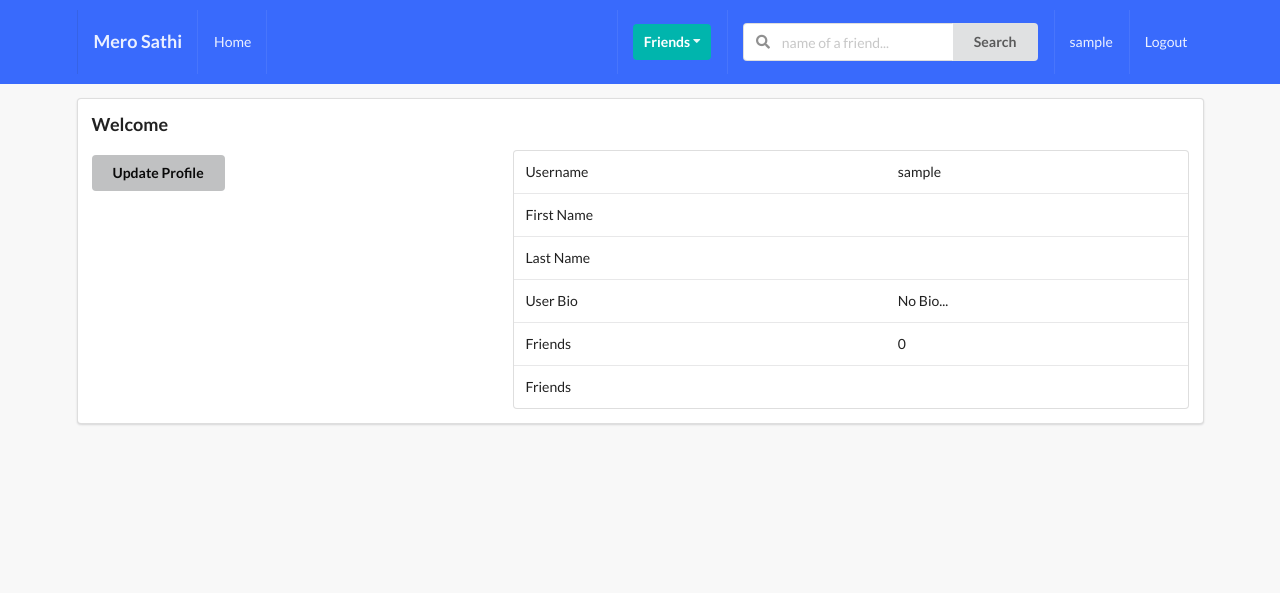
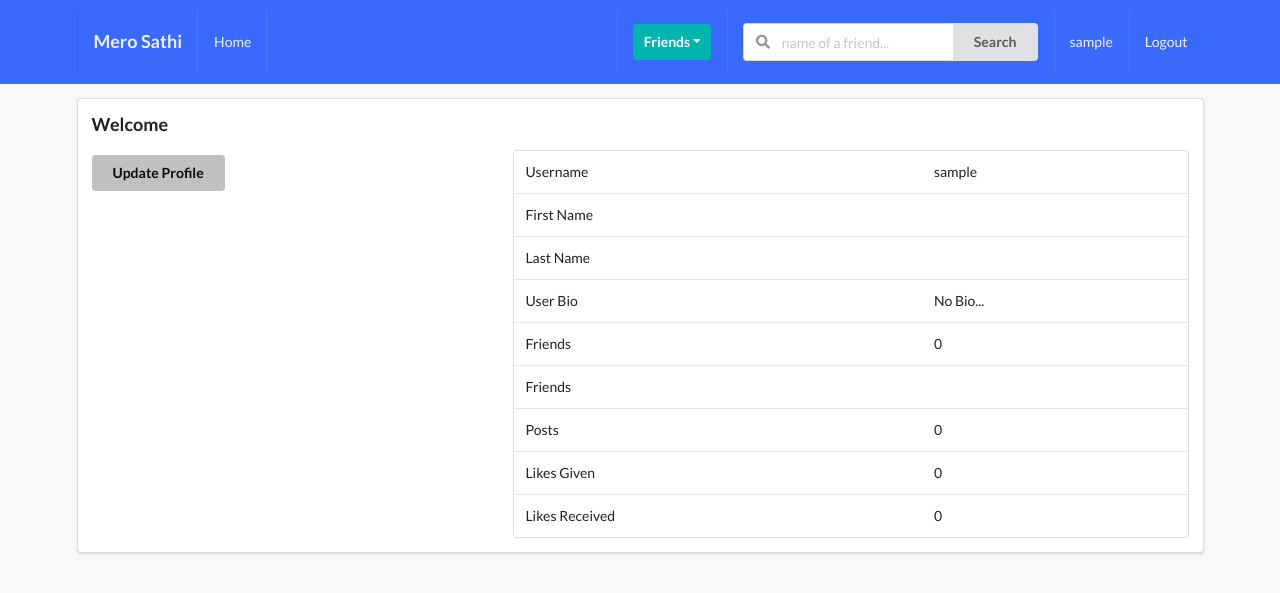
Before and after one commit to nofursad/pp4-merosathi, a Django app: page /userprofile/profilepage/ in a window 1280 px wide. Shown: the top 593 px of the page. Run offline with Django 4.2, Linux system fonts and the light colour scheme; the visitor is signed in with stand-in values (Sample User, id 1); data comes from the database, SQL or seed files in the repository; data that the repository does not hold is empty.

Commit message:
Add page for post and comment and function to like and unlike them

```diff
--- /dev/null
+++ b/post/urls.py
@@ -0,0 +1,9 @@
+from django.urls import path
+from .views import create_list_post_comment, like_unlike
+
+app_name = 'post'
+
+urlpatterns = [
+    path('', create_list_post_comment, name='create_list_post_comment'),
+    path('liked/', like_unlike, name='like_unlike'),
+]
--- a/pp4merosathi/urls.py
+++ b/pp4merosathi/urls.py
@@ -20,5 +20,7 @@ from .views import home_page
 urlpatterns = [
     path('admin/', admin.site.urls),
     path('', home_page, name='home_page'),
-    path('userprofile/', include('userprofile.urls', namespace='userprofile'))
+    path('userprofile/', include('userprofile.urls', namespace='userprofile')),
+    path('post/', include('post.urls', namespace='post')),
+
 ]
--- a/userprofile/models.py
+++ b/userprofile/models.py
@@ -23,6 +23,28 @@ class Profile(models.Model):
 
     def total_friends(self):
         return self.friends.all().count()
+
+    def total_posts(self):
+        return self.posts.all().count()
+
+    def get_all_post(self):
+        return self.posts.all()
+
+    def total_likes_given(self):
+        likes = self.like_set.all()
+        total_likes = 0
+        for item in likes:
+            if item.value == 'Like':
+                total_likes += 1
+        return total_likes
+
+    def total_likes_received(self):
+        posts = self.posts.all()
+        total_likes = 0
+        for item in posts:
+            total_likes += item.liked.all().count()
+        return total_likes
+
 
     def __str__(self):
         return f"{self.user.username}-{self.created.strftime('%d-%m-%Y')}"
--- a/userprofile/templates/userprofile/profilepage.html
+++ b/userprofile/templates/userprofile/profilepage.html
@@ -78,6 +78,18 @@
                                 </ul>
                             </td>
                         </tr>
+                        <tr>
+                            <td>Posts</td>
+                            <td>{{ user.total_posts }}</td>
+                        </tr>
+                        <tr>
+                            <td>Likes Given</td>
+                            <td>{{ user.total_likes_given }}</td>
+                        </tr>
+                        <tr>
+                            <td>Likes Received</td>
+                            <td>{{ user.total_likes_received }}</td>
+                        </tr>
                     </tbody>
                 </table>
             </div>
```
Also changed, not shown: post/models.py (+6 -2 lines), post/templates/post/main.html (added, +36 -0 lines), post/views.py (+42 -2 lines), post/migrations/0003_auto_20220406_1243.py (added).
